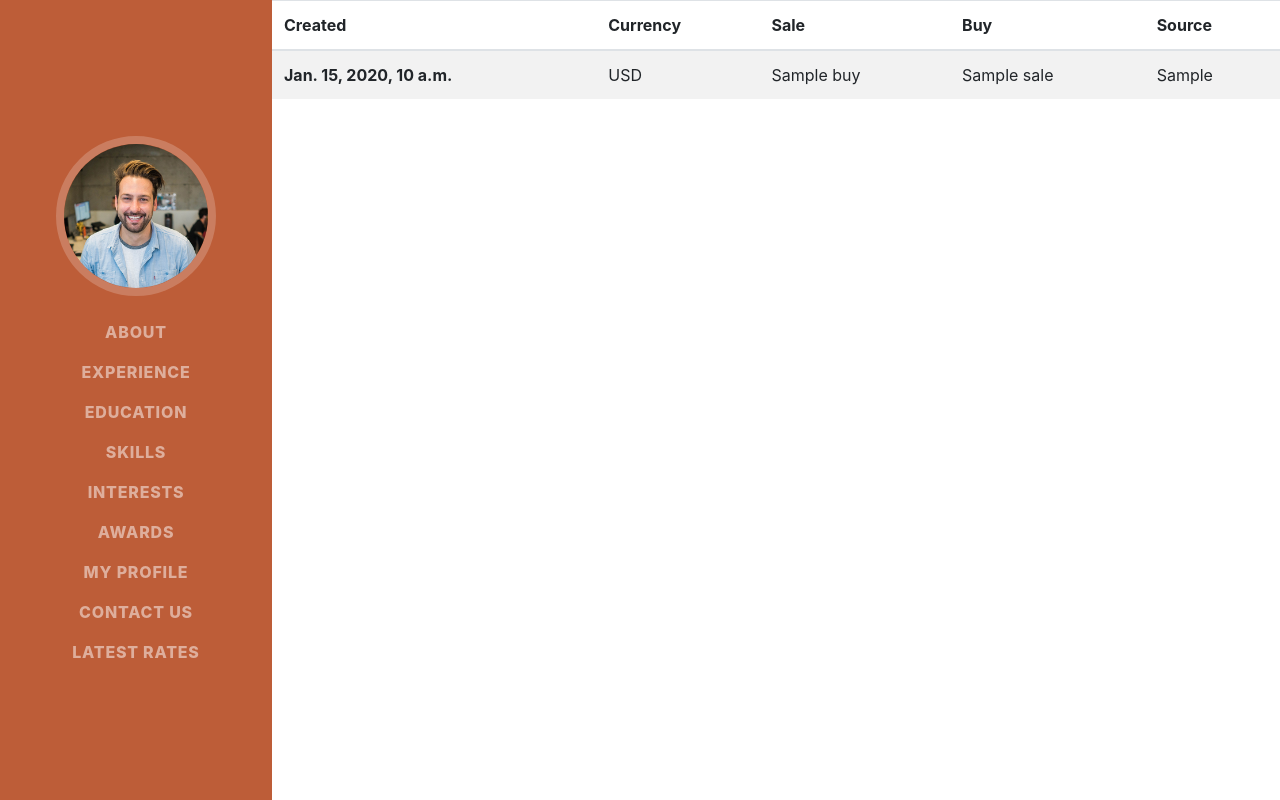
After one commit to mariiashybetska/currency_exchange, a Django app: template src/currency/templates/rates.html in a window 1280 px wide. The commit adds this page. Run offline with Django 3.2, Linux system fonts and the light colour scheme; the template is opened without the code that fills it: most values are stand-ins (such as "Sample title", 1, 10 or a date in 2020); some libraries are stand-ins or nearby versions; some web fonts are replaced.

Commit message:
add view of latest rates

```diff
--- a/src/account/templates/base.html
+++ b/src/account/templates/base.html
@@ -63,6 +63,10 @@
                 <li class="nav-item">
           <a class="nav-link" href="{% url 'account:contact' %}">Contact Us</a>
         </li>
+                </li>
+                <li class="nav-item">
+          <a class="nav-link" href="{% url 'currency:rates' %}">Latest rates</a>
+        </li>
       </ul>
     </div>
   </nav>
--- a/src/currency/model_choices.py
+++ b/src/currency/model_choices.py
@@ -9,5 +9,5 @@ SRC_PB, SRC_MB, SRC_VK = range(1, 4)
 SOURCE_CHOICES = (
     (SRC_PB, 'PrivatBank'),
     (SRC_MB, 'MonoBank'),
-    (SRC_VK, 'vkurse.dp.ua'),
+    (SRC_VK, 'Vkurse'),
 )
--- /dev/null
+++ b/src/currency/templates/rates.html
@@ -0,0 +1,29 @@
+{% extends 'base.html' %}
+
+{% block title %}Latest Rates{% endblock title%}
+
+{% block content %}
+<table class="table table-striped">
+  <thead>
+    <tr>
+      <th scope="col">Created</th>
+      <th scope="col">Currency</th>
+      <th scope="col">Sale</th>
+      <th scope="col">Buy</th>
+      <th scope="col">Source</th>
+    </tr>
+  </thead>
+
+  <tbody>
+  {% for rate in object_list %}
+    <tr>
+      <th scope="row"> {{ rate.created }} </th>
+      <td> {{ rate.get_currency_display }} </td>
+      <td> {{ rate.buy }} </td>
+      <td> {{ rate.sale }} </td>
+      <td> {{ rate.get_source_display }} </td>
+    </tr>
+  {% endfor %}
+  </tbody>
+</table>
+{% endblock content%}
--- a/src/currency_exchange/urls.py
+++ b/src/currency_exchange/urls.py
@@ -11,6 +11,7 @@ urlpatterns = [
     # path('', TemplateView.as_view(template_name='home.html'), name='home'),
 
     path('account/', include('account.urls')),
+    path('currency/', include('currency.urls')),
 
     path('', TemplateView.as_view(template_name='index.html'), name='index'),
 ]
```
Also changed, not shown: src/currency/urls.py (added, +9 -0 lines), src/currency/views.py (+14 -1 lines).
